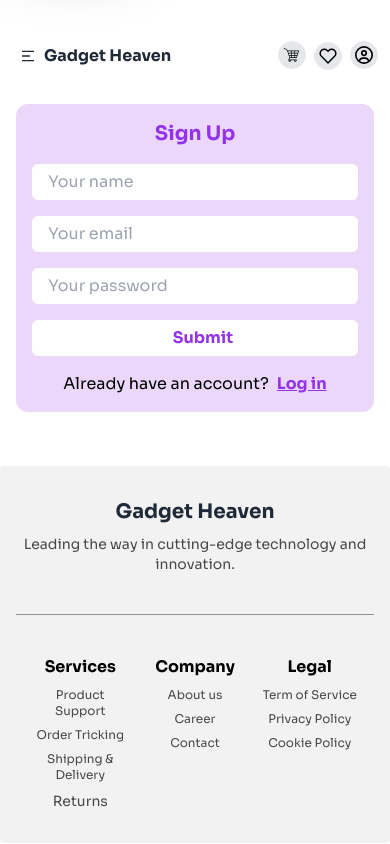
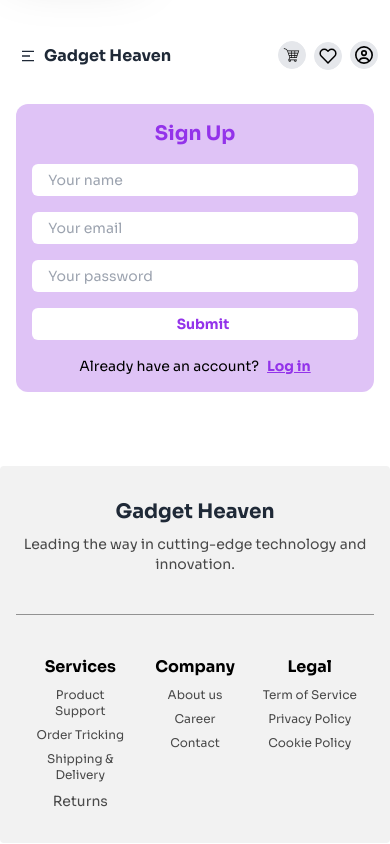
Before and after one commit to programming-hero-web-course-4/b10a8-gadget-heaven-alaminislam34, a React (Vite) app: page /users/signUp in a window 390 px wide. Built offline with nearby package versions, Linux system fonts and the light colour scheme.

Commit message:
login and sign up form text size fixed and properly responsive

```diff
--- a/src/Pages/User/Login.jsx
+++ b/src/Pages/User/Login.jsx
@@ -8,26 +8,26 @@ const Login = () => {
           Log in
         </h1>
         <input
-          className="py-1.5 md:py-2 pl-4 rounded-md text-[#9538e2]"
+          className="py-1.5 md:py-2 pl-4 rounded-md text-[#9538e2] text-sm md:text-base"
           type="text"
           name="name"
           placeholder="Your email"
         />
         <input
-          className="py-1.5 md:py-2 pl-4 rounded-md text-[#9538e2]"
+          className="py-1.5 md:py-2 pl-4 rounded-md text-[#9538e2] text-sm md:text-base"
           type="text"
           name="name"
           placeholder="Your password"
         />
-        <a className="underline text-end font-medium  cursor-pointer">
+        <a className="underline text-end font-medium  cursor-pointer text-sm md:text-base">
           Forget Password
         </a>
         <input
-          className="py-1.5 md:py-2 pl-4 rounded-md text-center text-[#9538e2] bg-white hover:bg-base-300 font-bold cursor-pointer"
+          className="py-1.5 md:py-2 pl-4 rounded-md text-center text-sm md:text-base text-[#9538e2] bg-white hover:bg-base-300 font-bold cursor-pointer"
           type="submit"
           name="Login"
         />
-        <p className="flex flex-row justify-center items-center gap-2 text-black">
+        <p className="flex flex-row justify-center items-center gap-2 text-black text-sm md:text-base">
           <span>Don`t have an account?</span>
           <Link
             to="/users/signUp"
--- a/src/Pages/User/SignUp.jsx
+++ b/src/Pages/User/SignUp.jsx
@@ -3,34 +3,34 @@ import { Link } from "react-router-dom";
 const SignUp = () => {
   return (
     <div>
-      <form className="flex flex-col gap-4 md:gap-6 p-4 md:p-6 rounded-xl bg-[#9538e2]/20 backdrop-blur-xl md:w-8/12 lg:w-6/12 mx-auto">
+      <form className="flex flex-col gap-4 md:gap-6 p-4 md:p-6 rounded-xl bg-[#9538e2]/30 backdrop-blur-xl md:w-8/12 lg:w-6/12 mx-auto">
         <h1 className="text-xl md:text-2xl lg:text-3xl font-bold text-center text-purple-600">
           Sign Up
         </h1>
         <input
-          className="py-1.5 md:py-2 pl-4 rounded-md"
+          className="py-1.5 md:py-2 pl-4 rounded-md text-sm md:text-base"
           type="text"
           name="name"
           placeholder="Your name"
         />
         <input
-          className="py-1.5 md:py-2 pl-4 rounded-md"
+          className="py-1.5 md:py-2 pl-4 rounded-md text-sm md:text-base"
           type="text"
           name="email"
           placeholder="Your email"
         />
         <input
-          className="py-1.5 md:py-2 pl-4 rounded-md"
+          className="py-1.5 md:py-2 pl-4 rounded-md text-sm md:text-base"
           type="text"
           name="password"
           placeholder="Your password"
         />
         <input
-          className="py-1.5 md:py-2 pl-4 rounded-md bg-white hover:bg-base-300 text-base md:text-lg font-bold text-purple-600"
+          className="py-1.5 md:py-2 pl-4 rounded-md bg-white hover:bg-base-300 text-sm md:text-base font-bold text-purple-600"
           type="submit"
           name="Login"
         />
-        <p className="flex flex-row gap-2 justify-center items-center text-black">
+        <p className="flex flex-row gap-2 justify-center items-center text-black text-sm md:text-base">
           <span>Already have an account?</span>
           <Link to="/users" className="underline text-purple-600 font-bold">
             Log in
```
